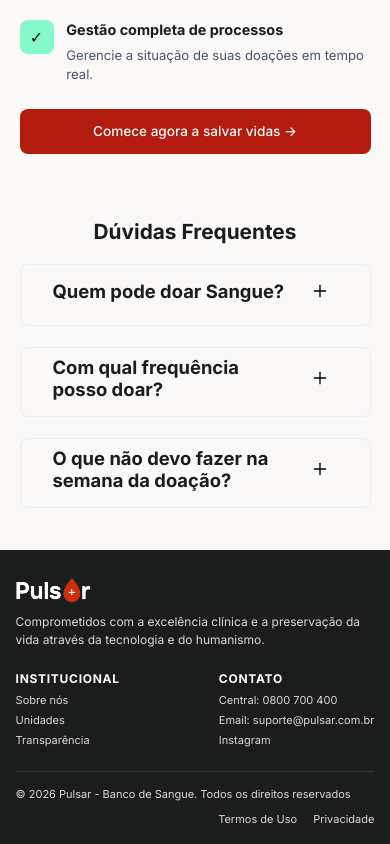
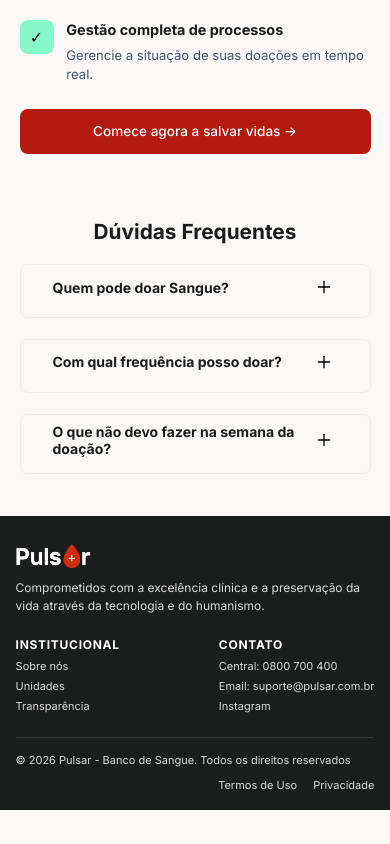
Before and after one commit to databloodHealth/Pulsar, a React (Vite) app in the folder Front/: page / in a window 390 px wide. Shown: the part 4412-5256 px from the top of the page. After the commit the page ends 5222 px from the top, so only its background shows below. Built offline with nearby package versions, Linux system fonts and the light colour scheme.

Commit message:
responsividade landing pronta

```diff
--- a/Front/src/components/ui/FAQ/FAQCard.module.css
+++ b/Front/src/components/ui/FAQ/FAQCard.module.css
@@ -79,18 +79,18 @@
    transform: translateY(0);
  }
 
-@media screen and (max-width: 1450px) {
+ @media screen and (max-width: 1450px) {
    .questionCard {
      width: 70%;
    }
-}
+ }
 
 
-@media screen and (max-width: 1150px) {
+ @media screen and (max-width: 1150px) {
    .questionCard {
      width: 80%;
    }
-}
+ }
 
  @media screen and (max-width: 950px) {
    .FAQ {
@@ -118,4 +118,42 @@
    .questionHead {
      gap: 0.8rem;
    }
+
+   .questionHead h2 {
+     font-size: 1.05rem;
+   }
+
+   .questionCard .questionContent {
+     font-size: 0.98rem;
+   }
  }
+
+ @media screen and (max-width: 600px) {
+   .questionHead h2 {
+     font-size: 0.95rem;
+   }
+
+   .questionCard .questionContent {
+     font-size: 0.9rem;
+   }
+
+   .questionHead button {
+     width: 32px;
+     height: 32px;
+   }
+ }
+
+ @media screen and (max-width: 400px) {
+   .questionHead h2 {
+     font-size: 0.875rem;
+   }
+
+   .questionCard .questionContent {
+     font-size: 0.85rem;
+   }
+
+   .questionHead button {
+     width: 28px;
+     height: 28px;
+   }
+ }
--- a/Front/src/components/ui/LandingPage/Header/style.module.css
+++ b/Front/src/components/ui/LandingPage/Header/style.module.css
@@ -316,19 +316,19 @@ header .buttonMenu:hover {
 
 @media screen and (max-width: 750px) {
   .headerSideBar{
+    width: 45%;
+  }
+}
+
+@media screen and (max-width: 650px) {
+  .headerSideBar{
     width: 50%;
   }
 }
 
-@media screen and (max-width: 600px) {
+@media screen and (max-width: 550px) {
   .headerSideBar{
     width: 60%;
-  }
-}
-
-@media screen and (max-width: 500px) {
-  .headerSideBar{
-    width: 70%;
   }
 }
 
```
